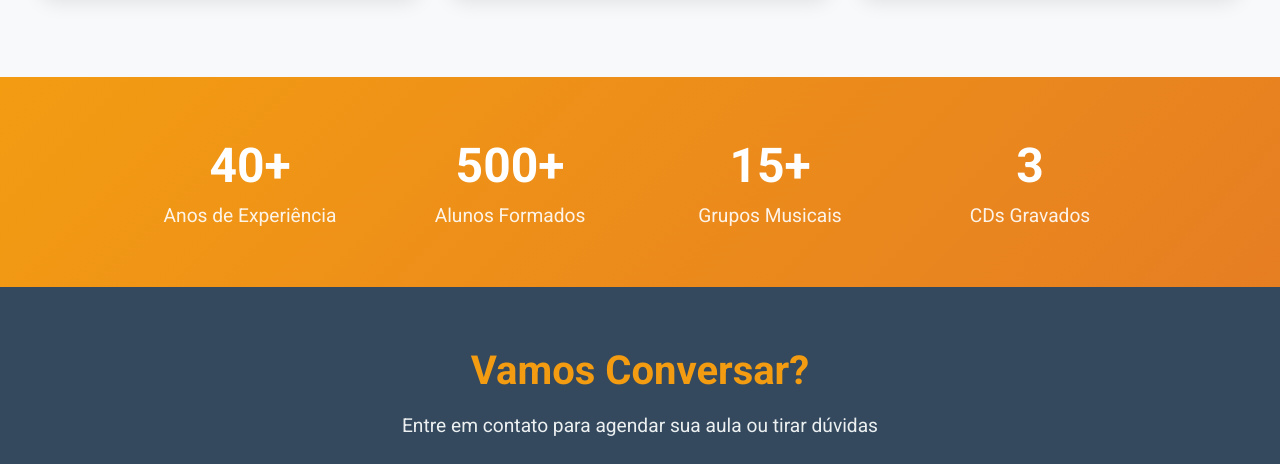
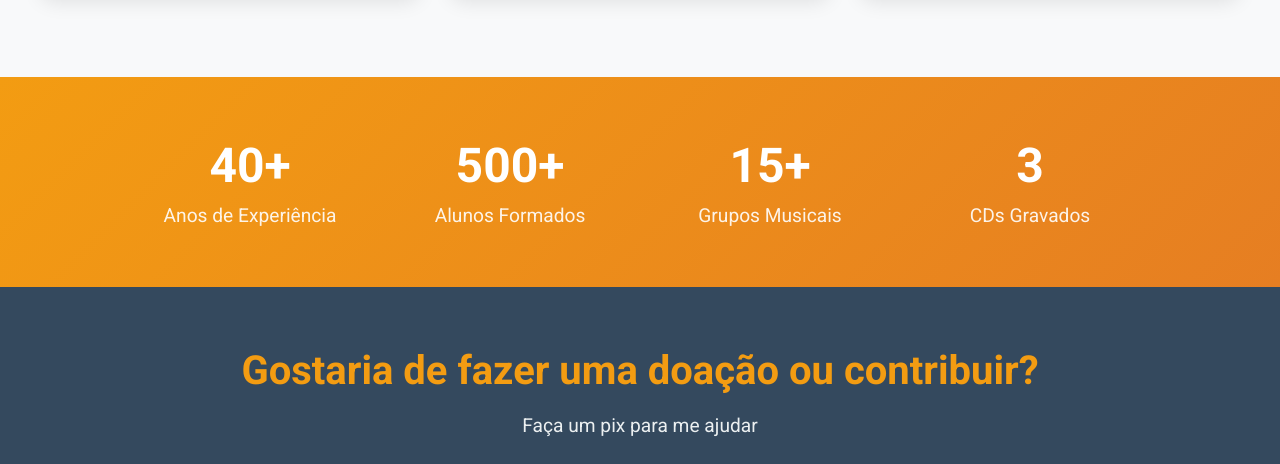
Before and after one commit to luabraga0211/Portfolio-Jos--Braga, a website: page index.html in a window 1280 px wide. Shown: the part 1194-1658 px from the top of the page. Drawn offline with Linux system fonts and the light colour scheme.

Commit message:
Update index.html

```diff
--- a/index.html
+++ b/index.html
@@ -474,8 +474,8 @@
     </section>
 
     <section class="contact">
-        <h2>Vamos Conversar?</h2>
-        <p>Entre em contato para agendar sua aula ou tirar dúvidas</p>
+        <h2>Gostaria de fazer uma doação ou contribuir?</h2>
+        <p>Faça um pix para me ajudar</p>
         <div class="social-links">
             <a href="mailto:braga.sanfona@gmail.com" title="Email"><i class="fas fa-envelope"></i></a>
             <a href="https://wa.me/5512992283186" title="WhatsApp"><i class="fab fa-whatsapp"></i></a>
@@ -483,7 +483,7 @@
             <a href="https://www.youtube.com/@bragaaulasdeacordeon" title="YouTube"><i class="fab fa-youtube"></i></a>
             <a href="https://www.tiktok.com/@braga.sanfonagmail.com" title="TikTok"><i class="fab fa-tiktok"></i></a>
         </div>
-        <a class="btn-primary" href="https://wa.me/5512992283186?text=Gostaria%20de%20agendar%20uma%20aula">Agende sua Aula</a>
+        <a class="btn-primary" href="https://linkspix.app/bragajose">Agende sua Aula</a>
     </section>
 
     <footer>
```
